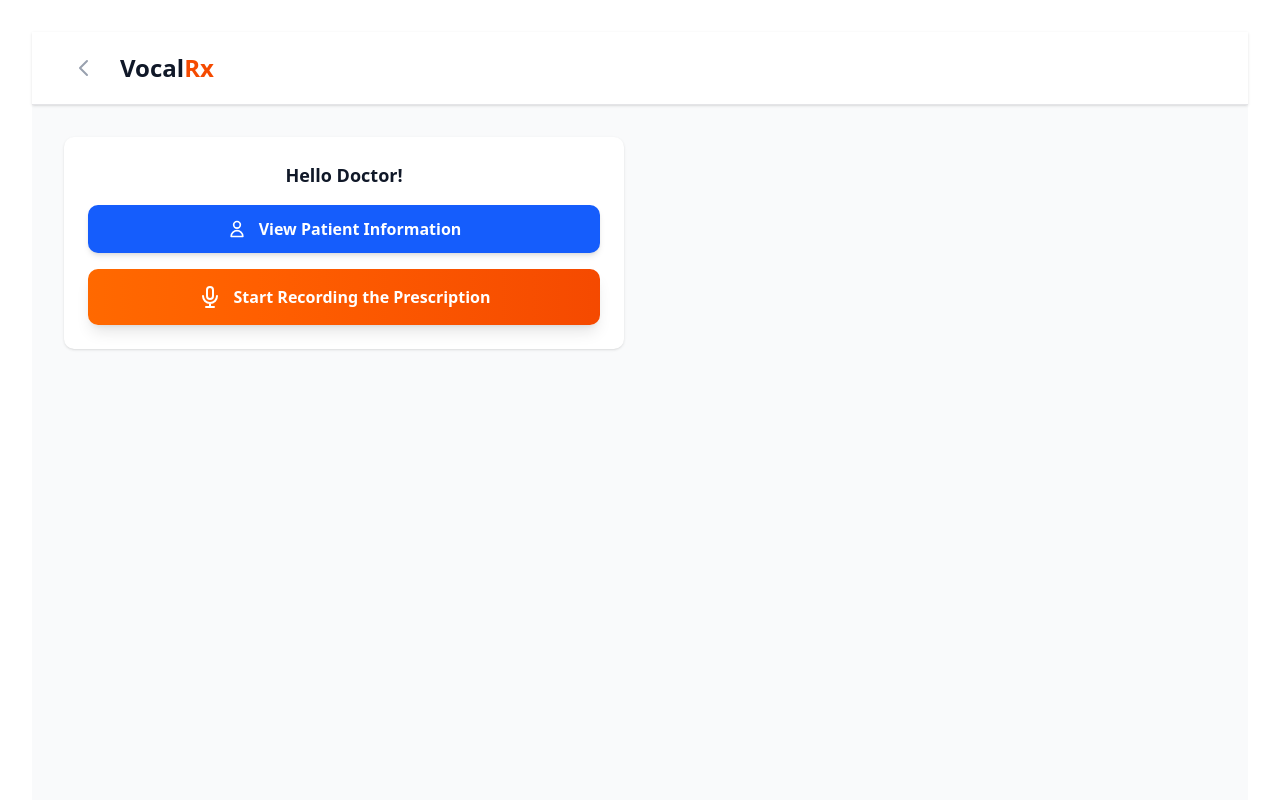
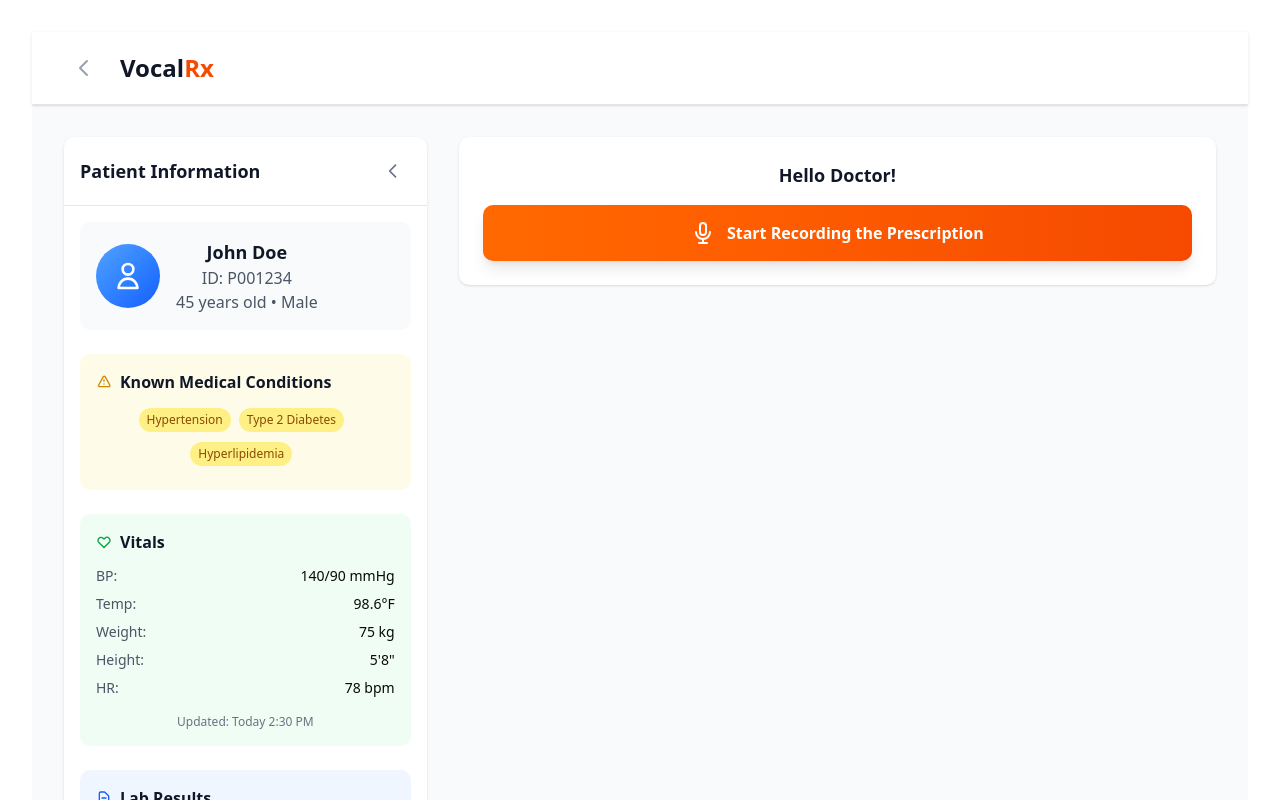
Before and after one commit to shahistagilani/vocal-rx, a React (Vite) app: page / in a window 1280 px wide. Both pictures are taken after a click on the button "Start Recording Prescription". Shown: the top 800 px of the page. Built offline with nearby package versions, Linux system fonts and the light colour scheme.

Commit message:
Integrate fixed RecordingPage with persistent patient sidebar and improved UX layout

```diff
--- /dev/null
+++ b/src/components/PatientInfoSidebar.tsx
@@ -0,0 +1,159 @@
+import { useState } from 'react'
+
+interface PatientData {
+  id: string
+  name: string
+  age: number
+  gender: string
+  photo: string
+  conditions: string[]
+  vitals: {
+    bloodPressure: string
+    temperature: string
+    weight: string
+    height: string
+    heartRate: string
+    lastUpdated: string
+  }
+  labResults: {
+    test: string
+    result: string
+    date: string
+    status: 'normal' | 'abnormal' | 'critical'
+  }[]
+}
+
+interface PatientInfoSidebarProps {
+  patientData: PatientData
+}
+
+export default function PatientInfoSidebar({ patientData }: PatientInfoSidebarProps) {
+  const [isCollapsed, setIsCollapsed] = useState(false)
+
+  return (
+    <div className={`bg-white rounded-lg shadow-sm transition-all duration-300 ${isCollapsed ? 'w-16' : 'w-full'}`}>
+      {/* Header with collapse button */}
+      <div className="flex items-center justify-between p-4 border-b border-gray-200">
+        {!isCollapsed && (
+          <h2 className="text-lg font-semibold text-gray-900">Patient Information</h2>
+        )}
+        <button
+          onClick={() => setIsCollapsed(!isCollapsed)}
+          className="p-2 hover:bg-gray-100 rounded-full transition-colors"
+        >
+          <svg
+            className={`w-5 h-5 text-gray-500 transition-transform ${isCollapsed ? 'rotate-180' : ''}`}
+            fill="none"
+            stroke="currentColor"
+            viewBox="0 0 24 24"
+          >
+            <path strokeLinecap="round" strokeLinejoin="round" strokeWidth={2} d="M15 19l-7-7 7-7" />
+          </svg>
+        </button>
+      </div>
+
+      {/* Content */}
+      {!isCollapsed && (
+        <div className="p-4 space-y-6">
+          {/* Patient Photo & Basic Info */}
+          <div className="bg-gray-50 rounded-lg p-4">
+            <div className="flex items-center space-x-4">
+              <div className="w-16 h-16 bg-gradient-to-br from-blue-400 to-blue-600 rounded-full flex items-center justify-center">
+                <svg className="w-8 h-8 text-white" fill="none" stroke="currentColor" viewBox="0 0 24 24">
+                  <path strokeLinecap="round" strokeLinejoin="round" strokeWidth={2} d="M16 7a4 4 0 11-8 0 4 4 0 018 0zM12 14a7 7 0 00-7 7h14a7 7 0 00-7-7z" />
+                </svg>
+              </div>
+              <div>
+                <h3 className="text-lg font-semibold text-gray-900">{patientData.name}</h3>
+                <p className="text-gray-600">ID: {patientData.id}</p>
+                <p className="text-gray-600">{patientData.age} years old • {patientData.gender}</p>
+              </div>
+            </div>
+          </div>
+
+          {/* Known Conditions */}
+          <div className="bg-yellow-50 rounded-lg p-4">
+            <h4 className="font-semibold text-gray-900 mb-3 flex items-center">
+              <svg className="w-4 h-4 text-yellow-600 mr-2" fill="none" stroke="currentColor" viewBox="0 0 24 24">
+                <path strokeLinecap="round" strokeLinejoin="round" strokeWidth={2} d="M12 9v2m0 4h.01m-6.938 4h13.856c1.54 0 2.502-1.667 1.732-2.5L13.732 4c-.77-.833-1.964-.833-2.732 0L4.082 16.5c-.77.833.192 2.5 1.732 2.5z" />
+              </svg>
+              Known Medical Conditions
+            </h4>
+            <div className="space-y-2">
+              {patientData.conditions.map((condition, index) => (
+                <span key={index} className="inline-block bg-yellow-200 text-yellow-800 px-2 py-1 rounded-full text-xs mr-2 mb-2">
+                  {condition}
+                </span>
+              ))}
+            </div>
+          </div>
+
+          {/* Vitals Snapshot */}
+          <div className="bg-green-50 rounded-lg p-4">
+            <h4 className="font-semibold text-gray-900 mb-3 flex items-center">
+              <svg className="w-4 h-4 text-green-600 mr-2" fill="none" stroke="currentColor" viewBox="0 0 24 24">
+                <path strokeLinecap="round" strokeLinejoin="round" strokeWidth={2} d="M4.318 6.318a4.5 4.5 0 000 6.364L12 20.364l7.682-7.682a4.5 4.5 0 00-6.364-6.364L12 7.636l-1.318-1.318a4.5 4.5 0 00-6.364 0z" />
+              </svg>
+              Vitals
+            </h4>
+            <div className="grid grid-cols-1 gap-2 text-sm">
+              <div className="flex justify-between">
+                <span className="text-gray-600">BP:</span>
+                <span className="font-medium">{patientData.vitals.bloodPressure}</span>
+              </div>
+              <div className="flex justify-between">
+                <span className="text-gray-600">Temp:</span>
+                <span className="font-medium">{patientData.vitals.temperature}</span>
+              </div>
+              <div className="flex justify-between">
+                <span className="text-gray-600">Weight:</span>
+                <span className="font-medium">{patientData.vitals.weight}</span>
+              </div>
+              <div className="flex justify-between">
+                <span className="text-gray-600">Height:</span>
+                <span className="font-medium">{patientData.vitals.height}</span>
+              </div>
+              <div className="flex justify-between">
+                <span className="text-gray-600">HR:</span>
+                <span className="font-medium">{patientData.vitals.heartRate}</span>
+              </div>
+              <div className="text-xs text-gray-500 mt-2">
+                Updated: {patientData.vitals.lastUpdated}
+              </div>
+            </div>
+          </div>
+
+          {/* Recent Lab Results */}
+          <div className="bg-blue-50 rounded-lg p-4">
+            <h4 className="font-semibold text-gray-900 mb-3 flex items-center">
+              <svg className="w-4 h-4 text-blue-600 mr-2" fill="none" stroke="currentColor" viewBox="0 0 24 24">
+                <path strokeLinecap="round" strokeLinejoin="round" strokeWidth={2} d="M9 12h6m-6 4h6m2 5H7a2 2 0 01-2-2V5a2 2 0 012-2h5.586a1 1 0 01.707.293l5.414 5.414a1 1 0 01.293.707V19a2 2 0 01-2 2z" />
+              </svg>
+              Lab Results
+            </h4>
+            <div className="space-y-2">
+              {patientData.labResults.map((lab, index) => (
+                <div key={index} className="flex items-center justify-between bg-white rounded p-2">
+                  <div>
+                    <p className="font-medium text-gray-900 text-sm">{lab.test}</p>
+                    <p className="text-xs text-gray-600">{lab.date}</p>
+                  </div>
+                  <div className="text-right">
+                    <p className="font-medium text-sm">{lab.result}</p>
+                    <span className={`inline-block px-2 py-1 rounded-full text-xs ${
+                      lab.status === 'normal' ? 'bg-green-100 text-green-800' :
+                      lab.status === 'abnormal' ? 'bg-yellow-100 text-yellow-800' :
+                      'bg-red-100 text-red-800'
+                    }`}>
+                      {lab.status}
+                    </span>
+                  </div>
+                </div>
+              ))}
+            </div>
+          </div>
+        </div>
+      )}
+    </div>
+  )
+}
--- a/src/components/RecordingPage.tsx
+++ b/src/components/RecordingPage.tsx
@@ -1,7 +1,7 @@
 import { useState, useRef } from 'react'
 import { RecordingInterface } from './RecordingInterface'
 import { useTimer } from '../hooks/useTimer'
-import PatientContextPanel from './PatientContextPanel'
+import PatientInfoSidebar from './PatientInfoSidebar'
 
 interface RecordingPageProps {
   onBackToHome: () => void
@@ -15,7 +15,6 @@
   const [hasExtracted, setHasExtracted] = useState(false)
   const [isExtracting, setIsExtracting] = useState(false)
   const [showTranscript, setShowTranscript] = useState(false)
-  const [showPatientContext, setShowPatientContext] = useState(false)
 
   const mediaRecorderRef = useRef<MediaRecorder | null>(null)
   const audioChunksRef = useRef<Blob[]>([])
@@ -222,7 +221,7 @@
     setEditedData((prev: any) => ({
       ...prev,
       medicines: [
-        ...prev.medicines,
+        ...(prev.medicines || []),
         {
           brand_name: '',
           generic_name: '',
@@ -278,27 +277,19 @@
 
       {/* Main Content */}
       <div className="max-w-7xl mx-auto px-4 sm:px-6 lg:px-8 py-8">
-        <div className="grid grid-cols-1 lg:grid-cols-2 gap-8">
-          {/* Left Column - Recording Interface */}
-          <div className="space-y-6">
+        <div className="grid grid-cols-1 lg:grid-cols-3 gap-8">
+          {/* Left Column - Patient Information */}
+          <div className="lg:col-span-1">
+            <PatientInfoSidebar patientData={mockPatientData} />
+          </div>
+
+          {/* Right Column - Recording Interface */}
+          <div className="lg:col-span-2 space-y-6">
             {/* Recording Controls */}
             <div className="bg-white rounded-lg shadow-sm p-6">
               <h2 className="text-lg font-semibold text-gray-900 mb-4">Hello Doctor!</h2>
 
               {!isRecording && !isProcessing && !showTranscript && (
-                <div className="space-y-4">
-                  {/* View Patient Context Button */}
-                  <button
-                    onClick={() => setShowPatientContext(true)}
-                    className="w-full bg-blue-600 hover:bg-blue-700 text-white font-semibold py-3 px-6 rounded-lg shadow-md hover:shadow-lg transition-all duration-200 flex items-center justify-center"
-                  >
-                    <svg className="w-5 h-5 mr-3" fill="none" stroke="currentColor" viewBox="0 0 24 24">
-                      <path strokeLinecap="round" strokeLinejoin="round" strokeWidth={2} d="M16 7a4 4 0 11-8 0 4 4 0 018 0zM12 14a7 7 0 00-7 7h14a7 7 0 00-7-7z" />
-                    </svg>
-                    View Patient Information
-                  </button>
-
-                  {/* Start Recording Button */}
                 <button
                   onClick={startRecording}
                   className="w-full bg-gradient-to-r from-orange-500 to-orange-600 hover:from-orange-600 hover:to-orange-700 text-white font-semibold py-4 px-6 rounded-lg shadow-lg hover:shadow-xl transform hover:scale-105 transition-all duration-200 flex items-center justify-center"
@@ -308,7 +299,6 @@
                   </svg>
                   Start Recording the Prescription
                 </button>
-                </div>
               )}
 
               {isRecording && (
@@ -324,56 +314,65 @@
               {isProcessing && (
                 <div className="text-center py-8">
                   <div className="animate-spin rounded-full h-12 w-12 border-b-2 border-orange-600 mx-auto mb-4"></div>
-                  <p className="text-gray-600">Processing audio...</p>
+                  <p className="text-gray-600">Processing your recording...</p>
                 </div>
               )}
             </div>
 
-            {/* Transcript */}
+            {/* Transcript Display */}
             {showTranscript && (
               <div className="bg-white rounded-lg shadow-sm p-6">
                 <div className="flex justify-between items-center mb-4">
-                  <h2 className="text-lg font-semibold text-gray-900">Transcript</h2>
-                  <div className="flex space-x-2">
+                  <h3 className="text-lg font-semibold text-gray-900">Transcript</h3>
+                  <button
+                    onClick={() => setShowTranscript(false)}
+                    className="text-gray-500 hover:text-gray-700"
+                  >
+                    <svg className="w-5 h-5" fill="none" stroke="currentColor" viewBox="0 0 24 24">
+                      <path strokeLinecap="round" strokeLinejoin="round" strokeWidth={2} d="M6 18L18 6M6 6l12 12" />
+                    </svg>
+                  </button>
+                </div>
+                <div className="bg-gray-50 rounded-lg p-4">
+                  <textarea
+                    value={transcript}
+                    onChange={(e) => setTranscript(e.target.value)}
+                    className="w-full h-64 p-3 border border-gray-300 rounded-lg focus:ring-2 focus:ring-orange-500 focus:border-transparent resize-none"
+                    placeholder="Your prescription transcript will appear here and can be edited..."
+                  />
+                </div>
+                <div className="mt-4 flex space-x-3">
+                  <button
+                    onClick={extractPrescription}
+                    disabled={isExtracting}
+                    className="flex-1 bg-orange-600 hover:bg-orange-700 disabled:bg-gray-400 text-white font-semibold py-2 px-4 rounded-lg transition-colors flex items-center justify-center"
+                  >
+                    {isExtracting ? (
+                      <>
+                        <svg className="animate-spin -ml-1 mr-3 h-5 w-5 text-white" xmlns="http://www.w3.org/2000/svg" fill="none" viewBox="0 0 24 24">
+                          <circle className="opacity-25" cx="12" cy="12" r="10" stroke="currentColor" strokeWidth="4"></circle>
+                          <path className="opacity-75" fill="currentColor" d="M4 12a8 8 0 018-8V0C5.373 0 0 5.373 0 12h4zm2 5.291A7.962 7.962 0 014 12H0c0 3.042 1.135 5.824 3 7.938l3-2.647z"></path>
+                        </svg>
+                        Extracting...
+                      </>
+                    ) : (
+                      'Extract Prescription Data'
+                    )}
+                  </button>
                   <button
                     onClick={restartRecording}
-                      className="px-4 py-2 text-gray-600 hover:text-gray-800 border border-gray-300 rounded-lg hover:bg-gray-50 transition-colors"
+                    className="flex-1 border border-gray-300 text-gray-700 hover:bg-gray-50 font-semibold py-2 px-4 rounded-lg transition-colors"
                   >
                     Record Again
                   </button>
-                    <button
-                      onClick={extractPrescription}
-                      disabled={isExtracting}
-                      className="px-4 py-2 bg-orange-600 hover:bg-orange-700 text-white rounded-lg transition-colors disabled:opacity-50"
-                    >
-                      {isExtracting ? 'Extracting...' : 'Extract Prescription'}
-                    </button>
-                  </div>
-                </div>
-                <div className="bg-gray-50 rounded-lg p-4 max-h-64 overflow-y-auto">
-                  <p className="text-gray-700 whitespace-pre-wrap">{transcript}</p>
                 </div>
               </div>
             )}
-          </div>
 
-          {/* Right Column - Prescription Form */}
-          <div className="space-y-6">
+            {/* Prescription Data */}
             {hasExtracted && editedData && (
               <div className="bg-white rounded-lg shadow-sm p-6">
-                <h2 className="text-lg font-semibold text-gray-900 mb-6">Extracted Prescription</h2>
-
-                {/* Chief Complaints */}
-                <div className="mb-6">
-                  <label className="block text-sm font-medium text-gray-700 mb-2">Chief Complaints</label>
-                  <textarea
-                    value={editedData.chief_complaints || ''}
-                    onChange={(e) => handleInputChange('chief_complaints', e.target.value)}
-                    className="w-full p-3 border border-gray-300 rounded-lg focus:ring-2 focus:ring-orange-500 focus:border-transparent"
-                    rows={3}
-                    placeholder="Patient's main complaints..."
-                  />
-                </div>
+                <h3 className="text-lg font-semibold text-gray-900 mb-6">Prescription Data</h3>
 
                 {/* Clinical Findings */}
                 <div className="mb-6">
@@ -528,13 +527,6 @@
           </div>
         </div>
       </div>
-
-      {/* Patient Context Panel */}
-      <PatientContextPanel
-        isOpen={showPatientContext}
-        onClose={() => setShowPatientContext(false)}
-        patientData={mockPatientData}
-      />
     </div>
   )
 }
```
Lines whose indentation alone changed are shown as unchanged.
